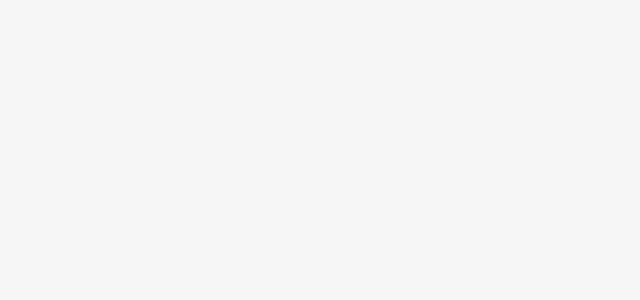
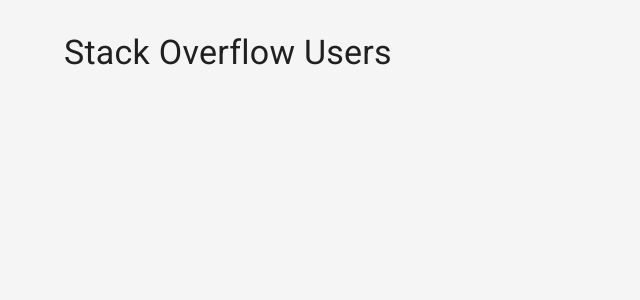
Before and after one commit to Code-Assembly/zepz-stackoverflow-dev-test, a React (Create React App) app: page / in a window 1280 px wide. Shown: the top 300 px of the page, without its empty margins (0-640 px from the left). Built offline with nearby package versions, Linux system fonts and the light colour scheme.

Commit message:
Feat (UserListPage): Add <UserListPage> page

```diff
--- a/src/App.tsx
+++ b/src/App.tsx
@@ -7,6 +7,8 @@ import '@fontsource/roboto/300.css';
 import '@fontsource/roboto/400.css';
 import '@fontsource/roboto/500.css';
 import '@fontsource/roboto/700.css';
+
+import { UsersListPage } from 'pages/UsersListPage';
 
 const App: FC = () => {
 	return (
@@ -21,6 +23,7 @@ const App: FC = () => {
 			{/* In future this would become an app shell */}
 			<Container component="main" sx={{ maxWidth: 'md' }}>
 				{/* This would likely contain routing to additional pages */}
+				<UsersListPage />
 			</Container>
 		</>
 	);
--- /dev/null
+++ b/src/pages/UsersListPage/UsersListPage.tsx
@@ -0,0 +1,33 @@
+import React, { FC } from 'react';
+
+import { Box, Typography } from '@mui/material';
+
+export const UsersListPage: FC = () => {
+	const content = null;
+
+	return (
+		<Box
+			sx={{
+				display: 'flex',
+				flexDirection: 'column',
+				alignItems: 'center',
+				my: 4,
+			}}
+		>
+			<Typography
+				component="h1"
+				variant="h4"
+				sx={{ mb: 2, alignSelf: 'flex-start' }}
+			>
+				Stack Overflow Users
+			</Typography>
+			<Box
+				sx={{
+					width: '100%',
+				}}
+			>
+				{content}
+			</Box>
+		</Box>
+	);
+};
--- /dev/null
+++ b/src/pages/UsersListPage/index.ts
@@ -0,0 +1 @@
+export { UsersListPage } from './UsersListPage';
```
